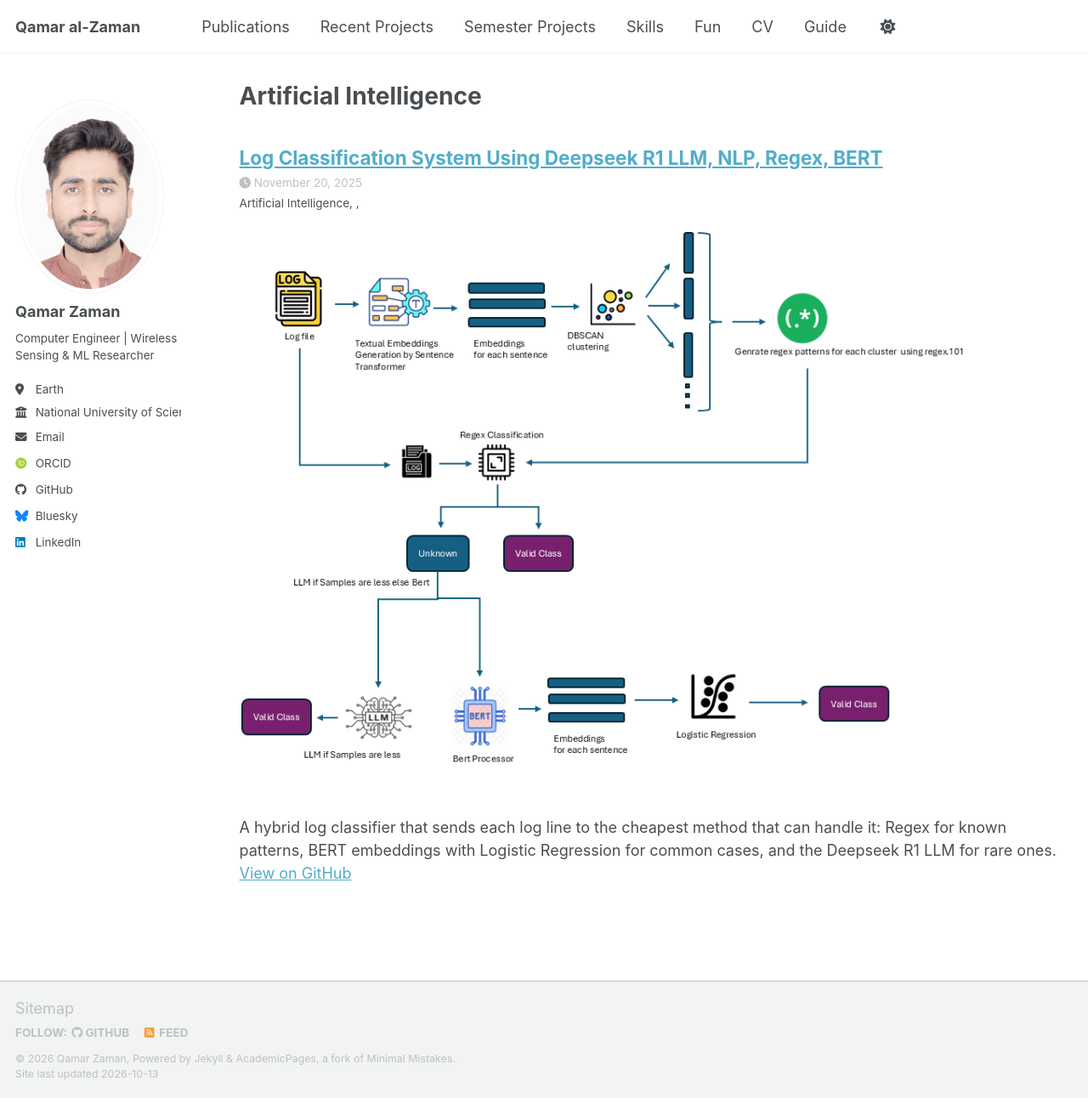
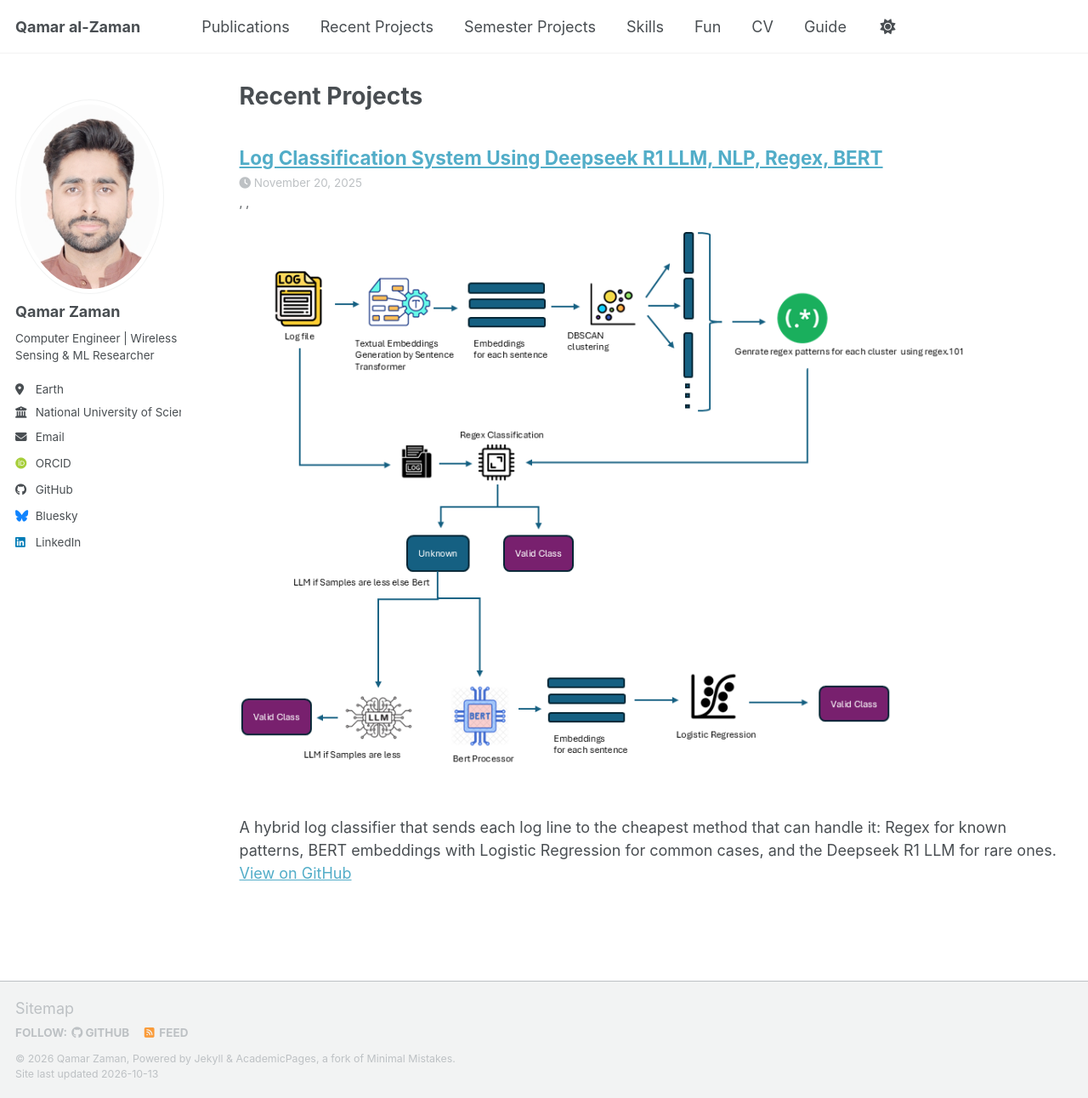
Before and after one commit to qzaman243/qzaman243.github.io, a Jekyll site: the page built from _pages/talks.html, in a window 1280 px wide and 1292 px high. Shown: the whole window at 85% size. Built offline with Jekyll 4.4.1, drawn with Linux system fonts in a browser that asks for light colours; some web fonts are replaced; a script bundle is joined from its source files by our own code; library files that are not in the unit come from our copies.

Commit message:
Remove Artificial Intelligence category from Recent Projects
Co-Authored-By: Claude Opus 5.5 <noreply@anthropic.com>

```diff
--- a/_pages/talks.html
+++ b/_pages/talks.html
@@ -1,6 +1,6 @@
 ---
 layout: archive
-title: "Artificial Intelligence"
+title: "Recent Projects"
 permalink: /talks/
 author_profile: true
 ---
--- a/_talks/2025-11-20-talk-1.md
+++ b/_talks/2025-11-20-talk-1.md
@@ -1,7 +1,6 @@
 ---
 title: "Log Classification System Using Deepseek R1 LLM, NLP, Regex, BERT"
 collection: talks
-type: "Artificial Intelligence"
 permalink: /talks/2025-11-20-talk-1
 venue: ""
 date: 2025-11-20
```
